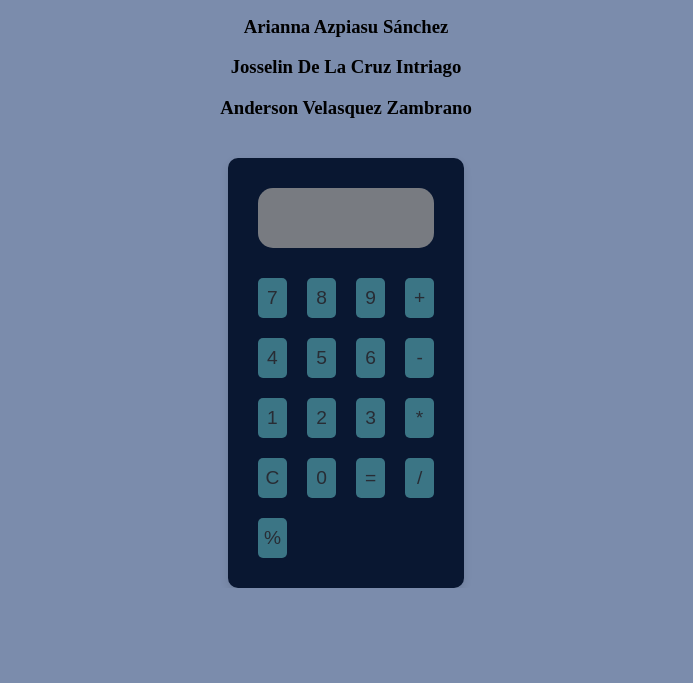
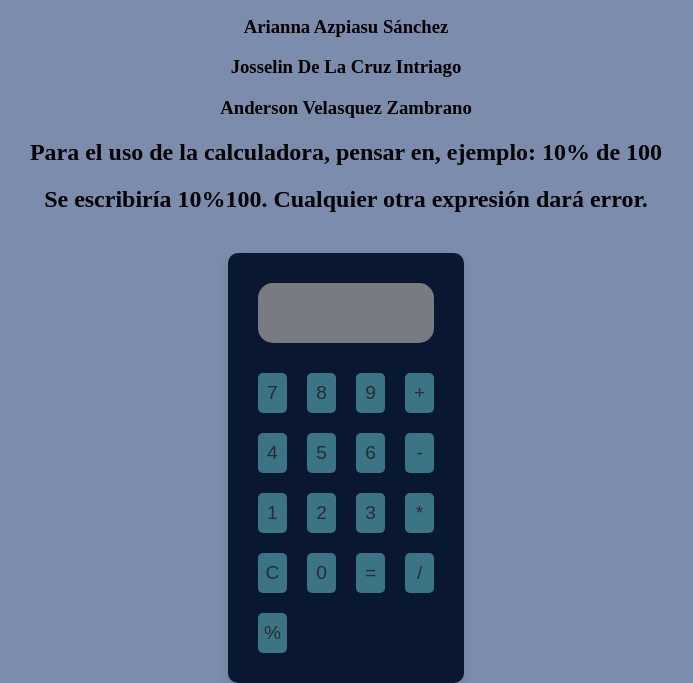
Before and after one commit to anderVZ03/desarrolloWeb, a plain HTML site: page index.html in a window 1280 px wide. Shown: the part 229-912 px from the top of the page, without its empty margins (294-987 px from the left). Before the commit the page ends 817 px from the top, so only its background shows below. Drawn offline with Linux system fonts and the light colour scheme.

Commit message:
Update index.html

```diff
--- a/index.html
+++ b/index.html
@@ -16,6 +16,8 @@
         <h3>Josselin De La Cruz Intriago</h3>
         <h3>Anderson Velasquez Zambrano </h3>
 
+        <h2>Para el uso de la calculadora, pensar en, ejemplo: 10% de 100</h2>
+        <h2>Se escribiría 10%100. Cualquier otra expresión dará error.</h2>
 
     </div>
 
```
